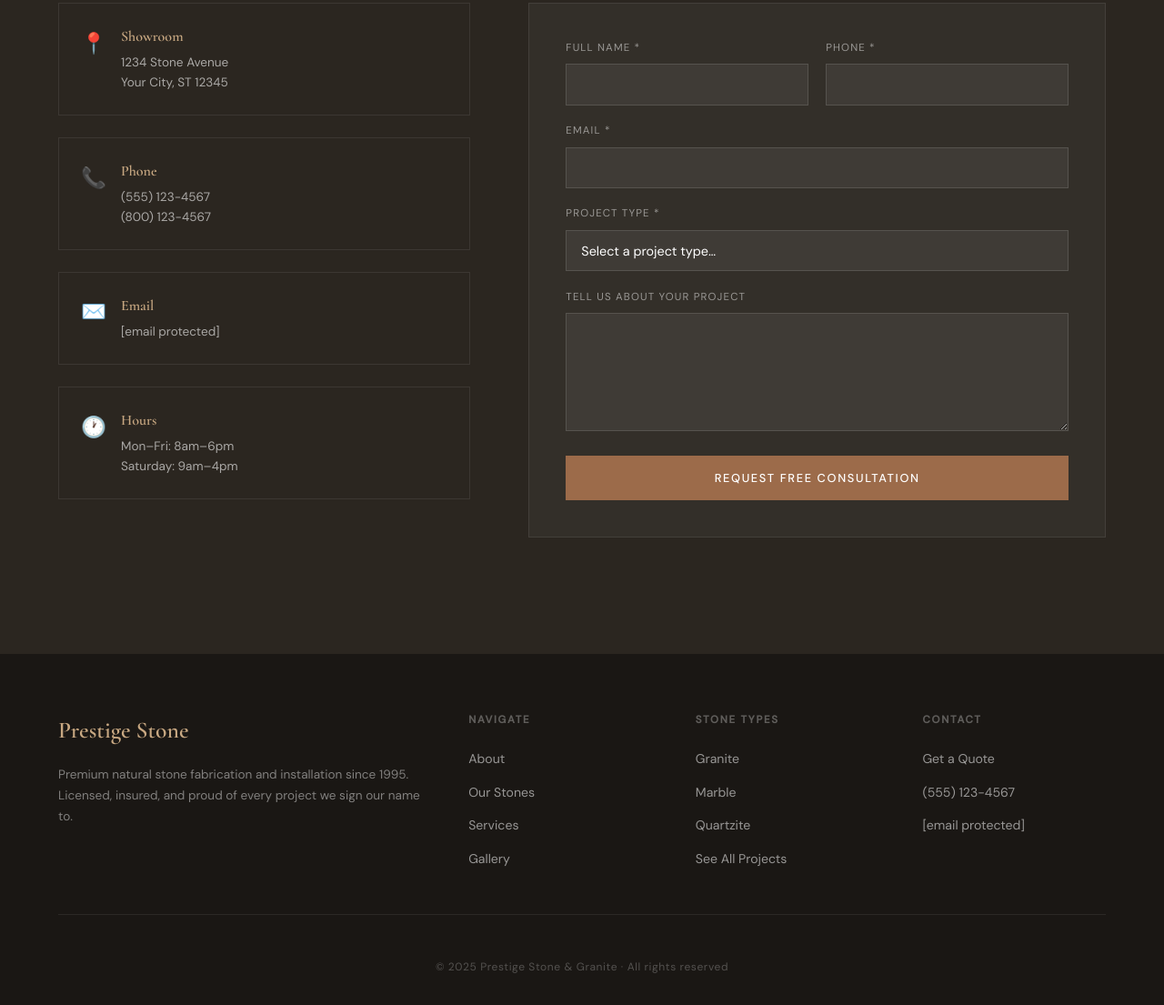
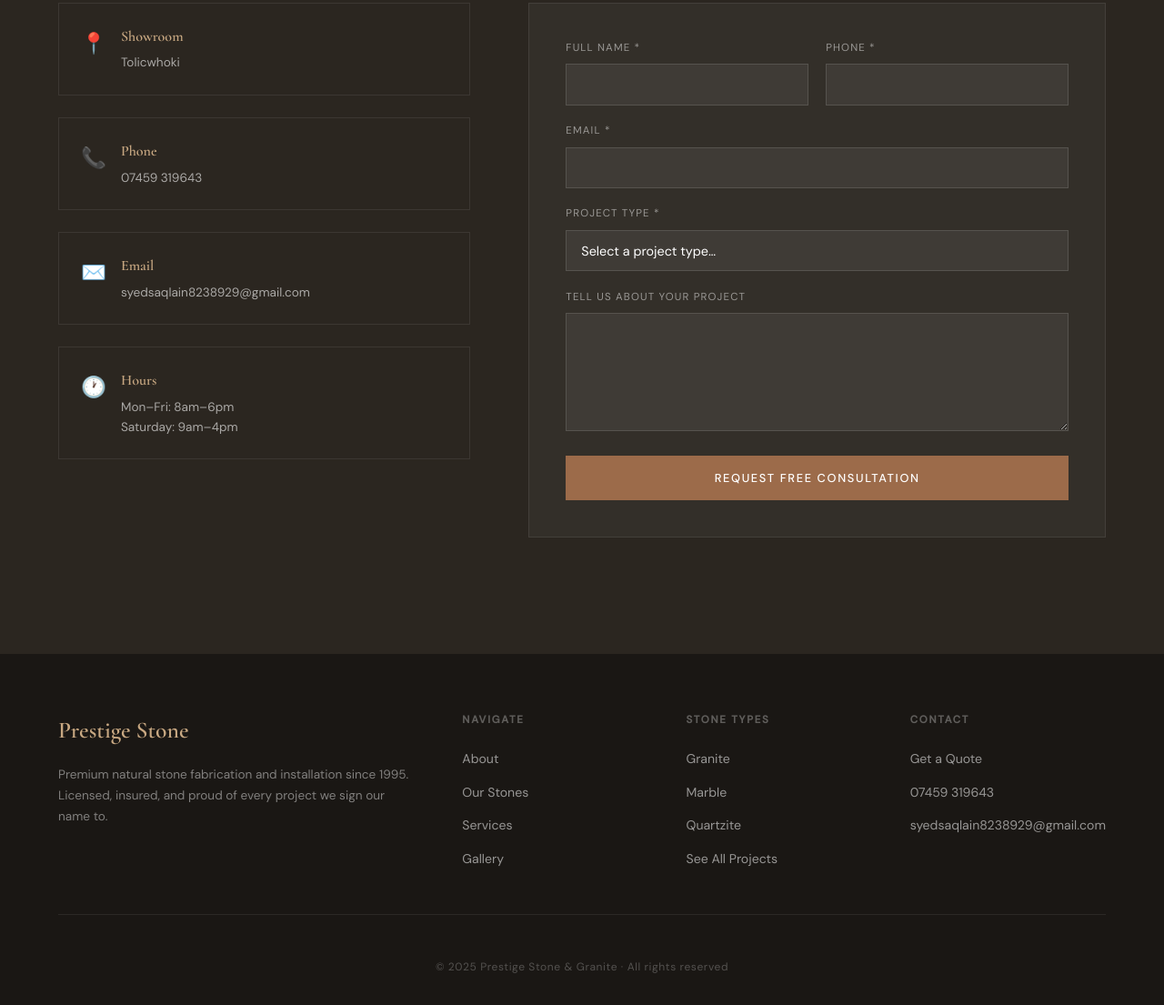
Before and after one commit to SACK119/new-granite-website-2.0, a plain HTML site: page index.html in a window 1280 px wide. Shown: the part 5992-7097 px from the top of the page at 91% size. Drawn offline with nearby package versions, Linux system fonts and the light colour scheme.

Commit message:
Update index.html

```diff
--- a/index.html
+++ b/index.html
@@ -995,25 +995,24 @@ footer {
     <div class="contact-info reveal">
       <div class="cinfo">
         <span class="cinfo-ico">📍</span>
-        <div><h4>Showroom</h4><p>1234 Stone Avenue<br>Your City, ST 12345</p></div>
+        <div><h4>Showroom</h4><p>Tolicwhoki</p></div>
       </div>
       <div class="cinfo">
         <span class="cinfo-ico">📞</span>
         <div><h4>Phone</h4>
-          <p><a href="tel:5551234567">(555) 123-4567</a><br>
-          <a href="tel:8001234567">(800) 123-4567</a></p>
+          <p><a href="tel:07459319643">07459 319643</a></p>
         </div>
       </div>
       <div class="cinfo">
         <span class="cinfo-ico">✉️</span>
-        <div><h4>Email</h4><p><a href="/cdn-cgi/l/email-protection#7811161e1738080a1d0b0c111f1d0b0c17161d561b1715"><span class="__cf_email__" data-cfemail="4d24232b220d3d3f283e39242a283e39222328632e2220">[email&#160;protected]</span></a></p></div>
+        <div><h4>Email</h4><p><a href="mailto:syedsaqlain8238929@gmail.com">syedsaqlain8238929@gmail.com</a></p></div>
       </div>
       <div class="cinfo">
         <span class="cinfo-ico">🕐</span>
         <div><h4>Hours</h4><p>Mon–Fri: 8am–6pm<br>Saturday: 9am–4pm</p></div>
       </div>
     </div>
-    <form class="contact-form reveal" action="YOUR-FORMSPREE-URL" method="POST">
+    <form class="contact-form reveal" action="https://formspree.io/f/xzdagkee" method="POST">
       <input type="hidden" name="_subject" value="Quote Request – Prestige Stone">
       <div class="form-row">
         <div class="fg"><label>Full Name *</label><input type="text" name="name" required></div>
@@ -1067,8 +1066,8 @@ footer {
       <h4>Contact</h4>
       <ul>
         <li><a href="#contact">Get a Quote</a></li>
-        <li><a href="tel:5551234567">(555) 123-4567</a></li>
-        <li><a href="/cdn-cgi/l/email-protection#026b6c646d4272706771766b656771766d6c672c616d6f"><span class="__cf_email__" data-cfemail="6f060109002f1f1d0a1c1b06080a1c1b00010a410c0002">[email&#160;protected]</span></a></li>
+        <li><a href="tel:07459319643">07459 319643</a></li>
+        <li><a href="mailto:syedsaqlain8238929@gmail.com">syedsaqlain8238929@gmail.com</a></li>
       </ul>
     </div>
   </div>
```
